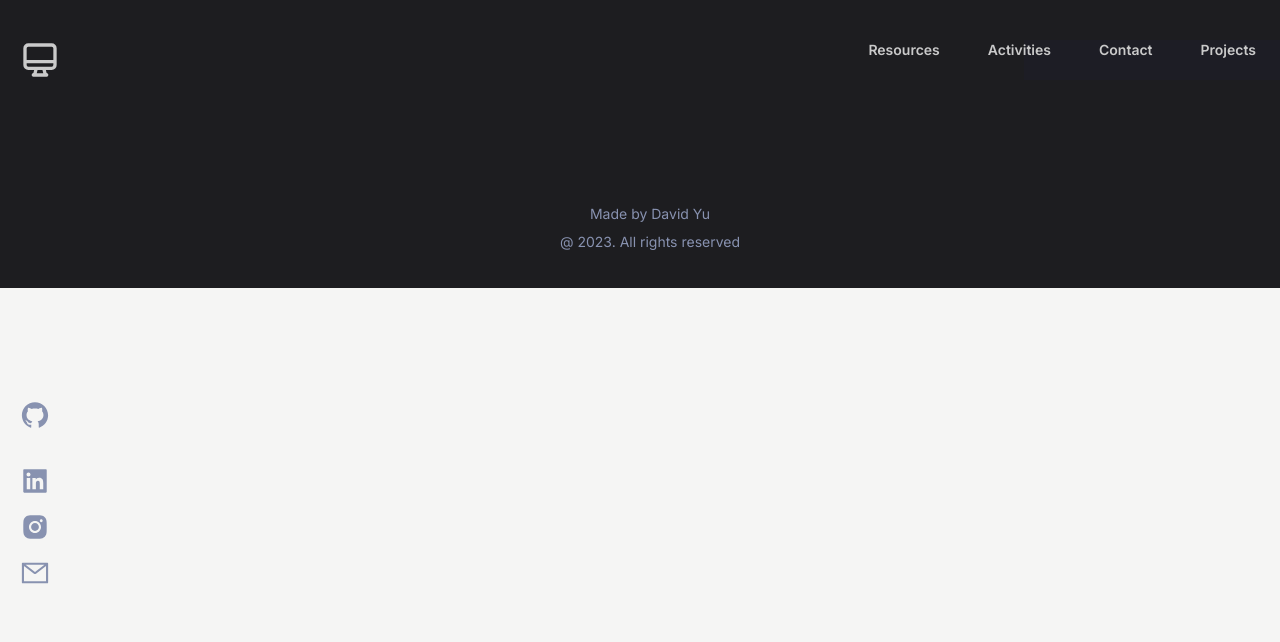
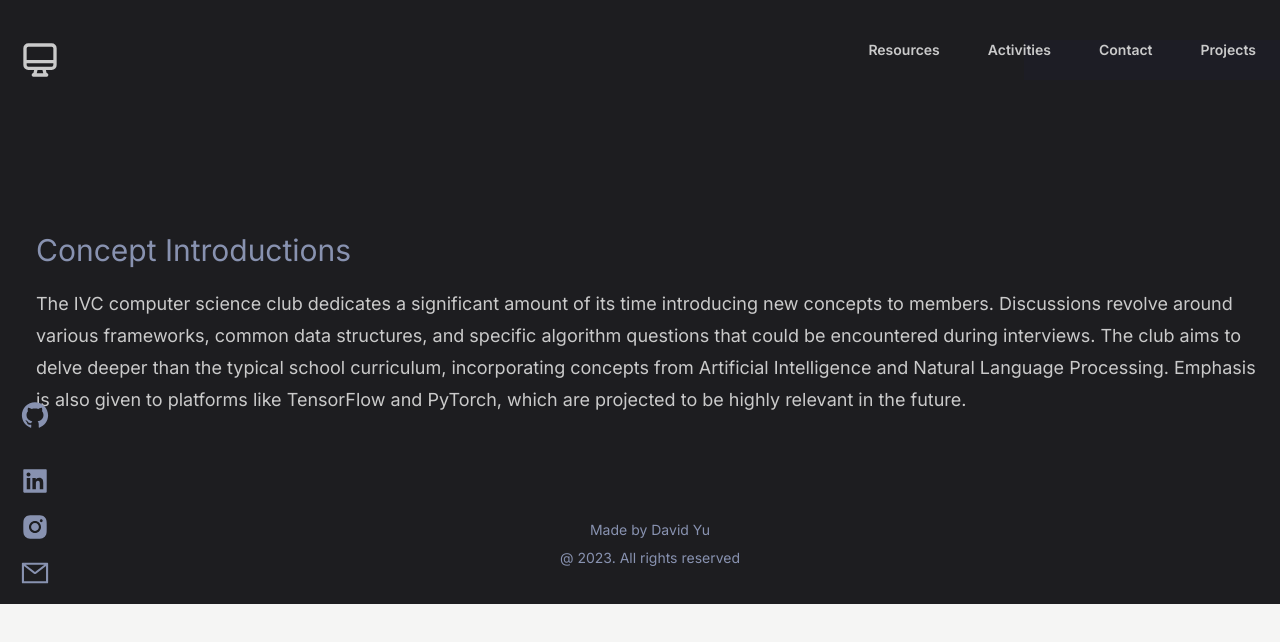
Before and after one commit to OppedRawen/IVC-Computer-Science, a React (Create React App) app: page /activities/concept-introductions in a window 1280 px wide. Shown: the top 642 px of the page. Built offline with nearby package versions, Linux system fonts and the light colour scheme.

Commit message:
pages for activities

```diff
--- a/src/App.js
+++ b/src/App.js
@@ -8,7 +8,7 @@ import Activities from './pages/activities';
 import Footer from "./components/footer";
 import {Navbar,Loading} from './components';
 import { BrowserRouter as Router,Route,Routes } from 'react-router-dom';
-import {Contact,Resources,About,Introduction,Projects} from './pages';
+import {Contact,Resources,About,Introduction,Projects,ConceptIntroductions} from './pages';
 
 
 function App() {
@@ -52,6 +52,7 @@ useEffect(() => {
               <Route path="/projects" element={<Projects />} />
               <Route path = "/activities" element={<Activities />} />
               <Route path="/contact" element={<Contact />} />
+              <Route path="/activities/concept-introductions" element={<ConceptIntroductions />} />
               <Route path="/" element={
                 <>
                   <About />
--- /dev/null
+++ b/src/pages/CodingChallenge.jsx
@@ -0,0 +1,15 @@
+// src/pages/CodingChallenge.js
+import React from 'react';
+
+const CodingChallenge = () => {
+    return (
+        <div className="container mx-auto px-4 py-12">
+            <h2 className="text-[#54d5bb] font-bold text-3xl mb-6">Coding Challenge Workshops</h2>
+            <p>
+                In each session, we prepare one or two specific programming questions. Contrary to competition-style coding, these workshops are meant to enrich everyone's knowledge and hone their skills in expressing solutions, especially for interview preparations. It's a collaborative environment where everyone actively communicates their solutions and understanding of the challenges presented.
+            </p>
+        </div>
+    );
+};
+
+export default CodingChallenge;
--- /dev/null
+++ b/src/pages/ConceptIntroductions.jsx
@@ -0,0 +1,19 @@
+
+
+import React from 'react';
+
+const ConceptIntroductions = () => {
+    return (
+        <div className="container mx-auto px-4 py-12">
+            <h2 className="flex pt-4 text-[#8892b0] text-2xl sm:text-3xl">Concept Introductions</h2>
+            <p className='text-sm sm:text-lg py-5 leading-7 sm:leading-8 text-[#cacaca]'>
+                The IVC computer science club dedicates a significant amount of its time introducing new concepts to members.
+                Discussions revolve around various frameworks, common data structures, and specific algorithm questions that could be encountered during interviews.
+                The club aims to delve deeper than the typical school curriculum, incorporating concepts from Artificial Intelligence and Natural Language Processing.
+                Emphasis is also given to platforms like TensorFlow and PyTorch, which are projected to be highly relevant in the future.
+            </p>
+        </div>
+    );
+};
+
+export default ConceptIntroductions;
--- /dev/null
+++ b/src/pages/GuestLectures.jsx
@@ -0,0 +1,15 @@
+// src/pages/GuestLectures.js
+import React from 'react';
+
+const GuestLectures = () => {
+    return (
+        <div className="container mx-auto px-4 py-12">
+            <h2 className="text-[#54d5bb] font-bold text-3xl mb-6">Guest Lectures</h2>
+            <p>
+                Guest lectures have always been an integral part of our offerings. We've been fortunate to host professionals from the industry, as well as esteemed professors from IVC, like Professor Salvani and Professor Zhai, a Senior Developer at Blizzard. These experts share invaluable insights about their respective fields, offering a glimpse into their day-to-day career experiences. This year, we aim to scale up this initiative by inviting even more professionals from the industry.
+            </p>
+        </div>
+    );
+};
+
+export default GuestLectures;
--- /dev/null
+++ b/src/pages/TeamProjects.jsx
@@ -0,0 +1,15 @@
+// src/pages/TeamProjectWorkshops.js
+import React from 'react';
+
+const TeamProjectWorkshops = () => {
+    return (
+        <div className="container mx-auto px-4 py-12">
+            <h2 className="text-[#54d5bb] font-bold text-3xl mb-6">Team Project Workshops</h2>
+            <p>
+                We organize two distinct project workshops, scheduled separately from our regular sessions, with exact timings yet to be decided. These workshops are not only valuable for imparting knowledge about a particular domain but also serve as an opportunity for members to brainstorm, design, and possibly deploy a project worthy of a resume mention. Instead of working on a pre-decided project, members are grouped into teams, with each team coming up with its unique idea. The project lead's role is to guide these teams and troubleshoot any issues rather than micromanaging. At the end of each project rotation, we host a presentation session where every team showcases their projects and their potential benefits to prospective clients.
+            </p>
+        </div>
+    );
+};
+
+export default TeamProjectWorkshops;
--- a/src/pages/activities.js
+++ b/src/pages/activities.js
@@ -1,6 +1,11 @@
 import { motion } from 'framer-motion';
+import { useNavigate } from 'react-router-dom';
+const Activities = () => {
+    const navigate = useNavigate();
+    const navigateToActivity = (activityTitle) => {
 
-const Activities = () => {
+        navigate(`/activities/${activityTitle.toLowerCase().split(' ').join('-')}`);
+    }
     const animateProject = {
         hidden: { opacity: 0, y: 50 },
         animate: {
@@ -63,6 +68,7 @@ const Activities = () => {
                                 <img src={activity.imgSrc} className="w-full h-60 rounded-md" alt={activity.title} />
                                 <h3 className="text-[#54d5bb] font-bold text-xl mt-4">{activity.title}</h3>
                                 <p className="text-[#cacaca] mt-2 text-[16px] leading-6">{activity.description}</p>
+                                <button onClick={() => navigateToActivity(activity.title)} className="mt-4 bg-[#54d5bb] text-white rounded px-4 py-2 transition duration-200 ease hover:bg-[#3fb89b]">Learn More</button>
                             </motion.div>
                         ))}
                     </motion.div>
--- a/src/pages/index.js
+++ b/src/pages/index.js
@@ -4,5 +4,5 @@ import Contact from './Contact';
 import Introduction from './Introduction';
 import Projects from './Projects';
 import Resources from './Resources';
-
-export { About, Activities, Contact, Introduction, Projects, Resources };
+import ConceptIntroductions from './ConceptIntroductions';
+export { About, Activities, Contact, Introduction, Projects, Resources, ConceptIntroductions };
```
